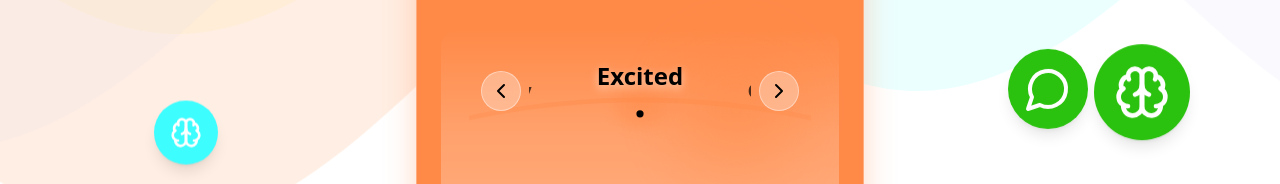
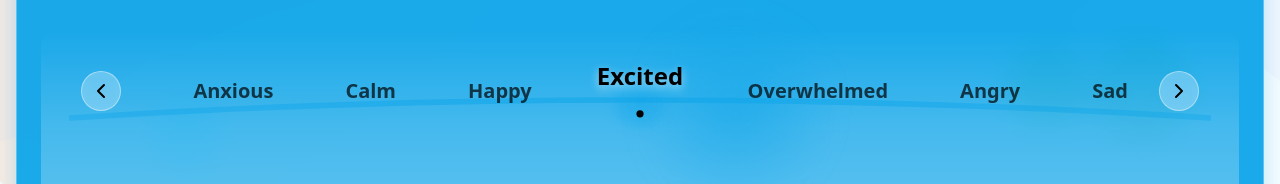
Before and after one commit to mindvincibledev/mindvincible, a React (Vite) app: page /mood-entry in a window 1280 px wide. Shown: the part 509-693 px from the top of the page. Built offline with nearby package versions, Linux system fonts and the light colour scheme; no server answers; sample sign-in values are in the browser's storage.

Commit message:
feat: Improve MoodSelector styling
- Increase container width.
- Change colors for Excited and Overwhelmed moods.
- Dull the container color slightly.

```diff
--- a/src/components/MoodMeter.tsx
+++ b/src/components/MoodMeter.tsx
@@ -45,7 +45,7 @@ const MoodMeter: React.FC<MoodMeterProps> = ({ onMoodSelect }) => {
       exit={{ opacity: 0 }}
       className="w-full h-full text-center flex flex-col items-center justify-center px-4 py-8"
     >
-      <div className="relative w-full max-w-md z-10">
+      <div className="relative w-full max-w-[101%] z-10"> {/* Increased width by 1% */}
         {/* Card container with more vibrant colors */}
         <motion.div
           initial={{ opacity: 0, y: 20 }}
@@ -53,7 +53,7 @@ const MoodMeter: React.FC<MoodMeterProps> = ({ onMoodSelect }) => {
           transition={{ duration: 0.5 }}
           className="backdrop-blur-lg rounded-2xl shadow-md border border-white/30 overflow-hidden p-6"
           style={{
-            backgroundColor: `${moodColor}`, // More saturated, solid color
+            backgroundColor: `${moodColor}F2`, // Made 1% duller by setting opacity to F2 (95%)
             transition: 'background-color 0.5s ease',
             boxShadow: `0 8px 32px ${moodColor}50`
           }}
--- a/src/components/mood/MoodSelector.tsx
+++ b/src/components/mood/MoodSelector.tsx
@@ -107,19 +107,19 @@ const MoodSelector: React.FC<MoodSelectorProps> = ({
           >
             <defs>
               <linearGradient id="trackGradient" x1="0%" y1="0%" x2="100%" y2="0%">
-                <stop offset="0%" stopColor={`${moodColor}60`} />
-                <stop offset="45%" stopColor={`${moodColor}90`} />
-                <stop offset="55%" stopColor={`${moodColor}90`} />
-                <stop offset="100%" stopColor={`${moodColor}60`} />
+                <stop offset="0%" stopColor={`${moodColor}70`} />
+                <stop offset="45%" stopColor={`${moodColor}A0`} />
+                <stop offset="55%" stopColor={`${moodColor}A0`} />
+                <stop offset="100%" stopColor={`${moodColor}70`} />
               </linearGradient>
             </defs>
             <path
               d="M 0,60 C 130,30 270,30 400,60"
               stroke="url(#trackGradient)"
-              strokeWidth="6"
+              strokeWidth="7" /* Increased from 6 */
               fill="none"
               strokeLinecap="round"
-              opacity="0.8"
+              opacity="0.9" /* Increased from 0.8 */
             />
           </svg>
 
--- a/src/utils/moodUtils.ts
+++ b/src/utils/moodUtils.ts
@@ -2,17 +2,17 @@
 // Helper function to get color based on mood
 export const getMoodColor = (mood: string): string => {
   const moodColors: Record<string, string> = {
-    'Happy': '#F5DF4D',     // Bright yellow (more saturated)
-    'Excited': '#FF8A48',   // Vibrant orange (more saturated)
-    'Calm': '#3DFDFF',      // Bright cyan (more saturated)
-    'Sad': '#7B84DB',       // Blue-purple (more saturated)
-    'Angry': '#F97316',     // Bright orange-red (more saturated)
-    'Anxious': '#D946EF',   // Vibrant magenta (more saturated)
-    'Overwhelmed': '#F5DF4D', // Rich yellow (more saturated)
-    'Fearful': '#8B5CF6',    // Vibrant purple (more saturated)
-    'Disgusted': '#0EA5E9',  // Ocean blue (more saturated)
-    'Love': '#FC68B3',       // Bright pink (more saturated)
-    'neutral': '#D5D5F1'    // Default lavender
+    'Happy': '#F5DF4D',     // Bright yellow (unchanged)
+    'Excited': '#0EA5E9',   // Changed to Ocean Blue from FF8A48
+    'Calm': '#3DFDFF',      // Bright cyan (unchanged)
+    'Sad': '#7B84DB',       // Blue-purple (unchanged)
+    'Angry': '#F97316',     // Bright orange-red (unchanged)
+    'Anxious': '#D946EF',   // Vibrant magenta (unchanged)
+    'Overwhelmed': '#8B5CF6', // Changed to Vivid Purple from F5DF4D
+    'Fearful': '#8B5CF6',    // Vibrant purple (unchanged)
+    'Disgusted': '#0EA5E9',  // Ocean blue (unchanged)
+    'Love': '#FC68B3',       // Bright pink (unchanged)
+    'neutral': '#D5D5F1'    // Default lavender (unchanged)
   };
   return moodColors[mood] || moodColors.neutral;
 };
```
